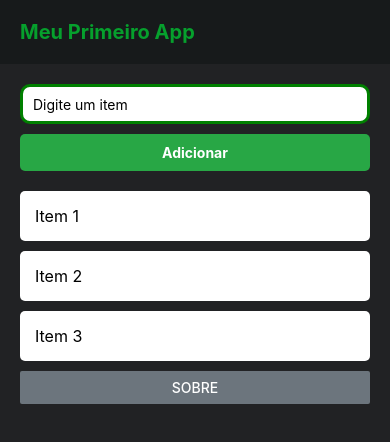
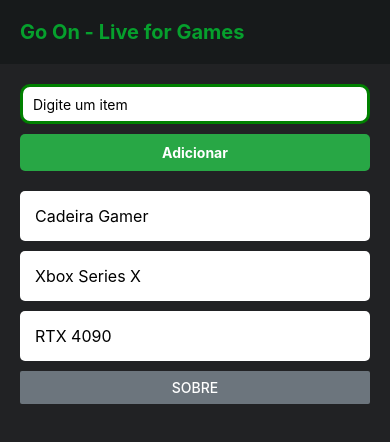
Before and after one commit to SunaUezuri/marcacaoDeConsultasMedicas, a React Native app: screen /Home in a window 390 px wide. Shown: the top 442 px of the page. Built offline with nearby package versions, Linux system fonts and the light colour scheme.

Commit message:
Alterando o conteúdo do app

```diff
--- a/src/screens/HomeScreen.tsx
+++ b/src/screens/HomeScreen.tsx
@@ -6,9 +6,9 @@ import { Alert, Button, FlatList, Image } from "react-native";
 const HomeScreen = () => {
     const [text, setText] = useState('');
     const [items, setItems] = useState([
-      { id: '1', text: 'Item 1' },
-      { id: '2', text: 'Item 2' },
-      { id: '3', text: 'Item 3' },
+      { id: '1', text: 'Cadeira Gamer' },
+      { id: '2', text: 'Xbox Series X' },
+      { id: '3', text: 'RTX 4090' },
     ]);
 
     const addItem = () => {
@@ -22,7 +22,7 @@ const HomeScreen = () => {
 
         <Container>
           <HeaderContainer>
-            <HeaderTitle>Meu Primeiro App</HeaderTitle>
+            <HeaderTitle>Go On - Live for Games</HeaderTitle>
           </HeaderContainer>
 
           <Content>
```
